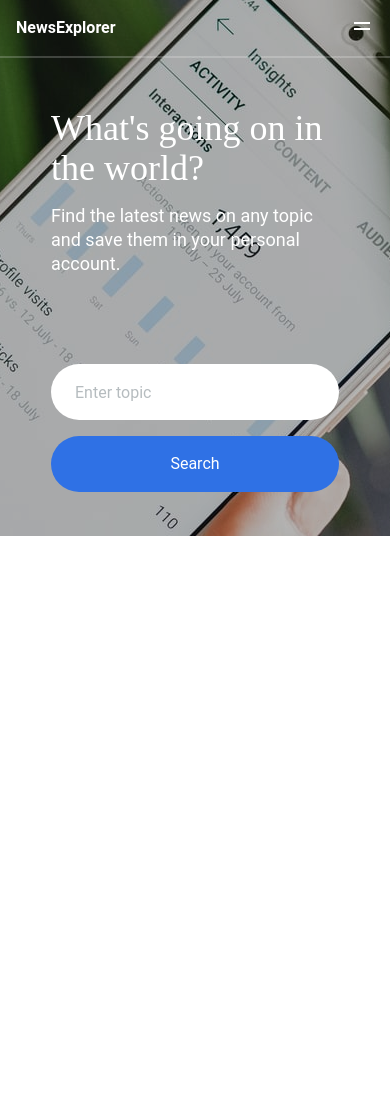
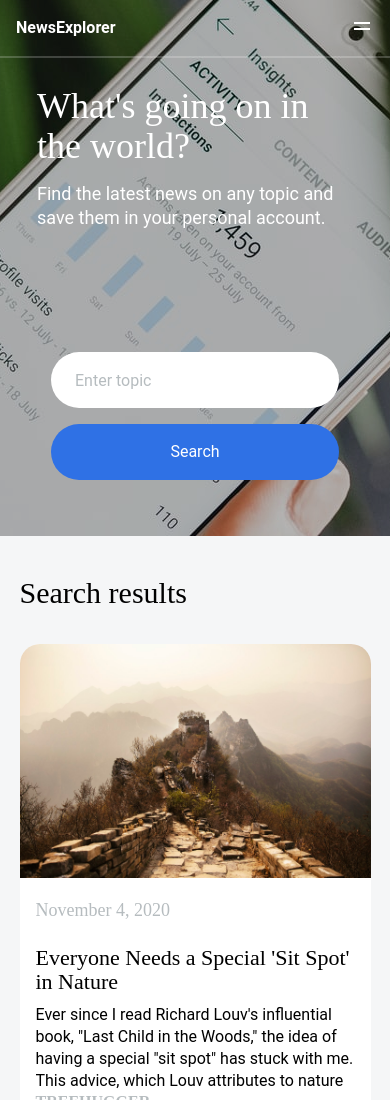
Before and after one commit to dariavolyn/news-explorer-frontend, a React app: page / in a window 390 px wide. Shown: the top 1100 px of the page. Before the commit the page ends 844 px from the top, so only its background shows below. Built offline with nearby package versions, Linux system fonts and the light colour scheme; a web font is replaced by a local one.

Commit message:
grid & main

```diff
--- a/src/components/App/App.css
+++ b/src/components/App/App.css
@@ -3,6 +3,7 @@ body {
     max-width: 1440px;
     margin: 0;
     padding: 0;
+    background-color: #F5F6F7;
 }
 
 .button {
--- a/src/components/Main/Main.css
+++ b/src/components/Main/Main.css
@@ -1,12 +1,12 @@
 .main {
     height: 576px;
     padding: 0;
-    margin: 0;
+    margin: auto;
     position: relative;
     display: flex;
     flex-direction: column;
     justify-content: center;
-    align-items: center;
+    align-content: center;
     background-image: url('../../images/main-background-phone.jpeg');
     background-size: auto;
     background-repeat: no-repeat;
@@ -31,42 +31,9 @@
     color: white;
 }
 
-.main-search {
-    width: 608px;
-    height: 64px;
-    max-width: 608px;
-    margin: 0;
-    padding: 88px 0 0 0;
-}
-
-.main-search-bar {
-    position: absolute;
-    height: 64px;
-    width: 550px;
-    left: 0;
-    font-weight: normal;
-    color: black;
-    background-color: white;
-    margin: 0;
-    padding: 0 0 0 24px;
-    border-radius: 100px 0 0 100px;
-    border: none;
-    outline: none;
-}
-
-.main-search-submit {
-    right: 0;
-    position: absolute;
-    color: white;
-    height: 64px;
-    width: 168px;
-    background-color: #2F71E5;
-    border-radius: 100px;
-    z-index: 3;
-}
-
 .main-subtitle {
     max-width: 608px;
+    padding: 0;
     margin: auto;
     font-weight: 400;
     font-style: normal;
@@ -86,16 +53,17 @@
     z-index: 1;
 }
 
-.main-search-bar::placeholder {
-    color: #B6BCBF;
+.main-page {
+    height: 100%;
 }
 
-@media screen and (min-width: 330px) and (max-width: 720px) {
+@media screen and (min-width: 720px) and (max-width: 1040px) {
     .main {
-        height: 536px;
+        height: 400px;
     }
     .main-container {
-        max-width: 288px;
+        max-width: 452px;
+        margin: 0 auto;
     }
     .main-title {
         font-weight: 400;
@@ -103,22 +71,32 @@
         line-height: 40px;
         padding-bottom: 16px;
     }
-    .main-search {
+}
+
+@media screen and (min-width: 320px) and (max-width: 719px) {
+    .main {
+        height: 536px;
         width: 100%;
+        margin: 0 auto;
+    }
+    .main-container {
+        max-width: 90%;
+        margin: 0 auto;
         display: flex;
-        flex-wrap: wrap;
+        flex-direction: column;
+        align-content: center;
+        justify-content: center;
     }
-    .main-search-bar {
-        width: 288px;
-        height: 56px;
-        border-radius: 100px;
-        position: initial;
+    .main-title-container {
+        max-width: 90%;
+        margin: 0 auto;
+        padding-top: 30px;
     }
-    .main-search-submit {
-        width: 100%;
-        height: 56px;
-        bottom: 0;
-        margin-top: 16px;
-        position: initial;
+    .main-title {
+        font-weight: 400;
+        font-style: normal;
+        font-size: 36px;
+        line-height: 40px;
+        padding-bottom: 16px;
     }
 }
--- a/src/components/Main/Main.js
+++ b/src/components/Main/Main.js
@@ -1,18 +1,20 @@
 import React from 'react';
+import SearchFrom from '../SearchForm/SearchForm.js';
+import NewsCardList from '../NewsCardList/NewsCardList.js';
 
 function Main(props) {
     return (
-        <div className="main">
-            <div className="main-container">
-                <div className="main-title-container">
-                    <h1 className="main-title">What's going on in the world?</h1>
-                    <h2 className="main-subtitle">Find the latest news on any topic and save them in your personal account.</h2>
+        <div className="main-page">
+            <div className="main">
+                <div className="main-container">
+                    <div className="main-title-container">
+                        <h1 className="main-title">What's going on in the world?</h1>
+                        <h2 className="main-subtitle">Find the latest news on any topic and save them in your personal account.</h2>
+                    </div>
+                    <SearchFrom />
                 </div>
-                <form className="main-search">
-                    <input className="main-search-bar" type="text" id="search" placeholder="Enter topic" />
-                    <input className="button main-search-submit" type="submit" value="Search" />
-                </form>
             </div>
+            <NewsCardList />
         </div>
     )
 }
--- /dev/null
+++ b/src/components/NewsCard/NewsCard.css
@@ -0,0 +1,90 @@
+.news-card {
+    margin: 0 auto;
+    padding: 0;
+    border-radius: 20px;
+    background-color: white;
+    position: relative;
+    list-style-type: none;
+    list-style: none;
+    text-align: left;
+    justify-self: center;
+    align-self: center;
+}
+
+.news-card-content {
+    width: calc(100% - 48px);
+    margin: 0 auto;
+    padding: 20px 0 24px 0;
+}
+
+.news-card-date {
+    color: #B6BCBF;
+    font-family: Source Sans Pro;
+    font-size: 18px;
+    font-style: normal;
+    font-weight: 400;
+    line-height: 24px;
+    margin: 0;
+    padding: 0 0 12px 0;
+}
+
+.news-card-title {
+    font-weight: normal;
+    font-style: normal;
+    font-family: Roboto Slab;
+    font-size: 26px;
+    line-height: 30px;
+    margin: 0;
+    padding:12px 0 16px 0;
+}
+
+.news-card-text {
+    font-weight: 400;
+    font-size: 16px;
+    line-height: 22px;
+    margin: 0;
+    width: 100%;
+    padding: 0;
+    overflow: hidden;
+    text-overflow: ellipsis;
+    white-space: normal;
+}
+
+.news-card-picture {
+    width: 100%;
+    margin: 0;
+    padding: 0;
+    background-size: contain;
+    border-radius: 20px 20px 0 0;
+}
+
+.news-card-source {
+    color: #B6BCBF;
+    font-family: Roboto Slab;
+    font-size: 16px;
+    font-style: normal;
+    font-weight: 700;
+    line-height: 20px;
+    text-transform: uppercase;
+    margin: 0;
+    padding: 0;
+}
+
+@media screen and (max-width: 1024px) {
+    .news-card-content {
+        width: calc(100% - 32px);
+        padding-top: 16px;
+    }
+    .news-card-date {
+        padding-bottom: 12px;
+    }
+    .news-card-title {
+        font-style: normal;
+        font-size: 22px;
+        line-height: 24px;
+        padding-bottom: 10px;
+    }
+    .news-card-text {
+        height: 88px;
+    }
+}
--- /dev/null
+++ b/src/components/NewsCard/NewsCard.js
@@ -0,0 +1,18 @@
+import React from 'react';
+import cardPicture1 from '../../images/card.jpeg';
+
+function NewsCard(props) {
+    return (
+        <li className="news-card">
+            <img className="news-card-picture" src={cardPicture1} alt="Card pitcure"></img>
+            <div className="news-card-content">
+                <p className="news-card-date">November 4, 2020</p>
+                <h2 className="news-card-title">Everyone Needs a Special 'Sit Spot' in Nature</h2>
+                <p className="news-card-text">Ever since I read Richard Louv's influential book, "Last Child in the Woods," the idea of having a special "sit spot" has stuck with me. This advice, which Louv attributes to nature educator Jon Young, is for both adults and children to find...</p>
+                <p className="news-card-source">Treehugger</p>
+            </div>
+        </li>
+    )
+}
+
+export default NewsCard;
--- /dev/null
+++ b/src/components/NewsCardList/NewsCardList.css
@@ -0,0 +1,77 @@
+.news-card-list {
+    min-width: 0;
+    margin: 0 auto;
+    padding: 80px 0 0 0;
+}
+
+.news-card-list-title {
+    grid-column: 1 / -1;
+    font-family: Roboto Slab;
+    font-size: 36px;
+    font-style: normal;
+    font-weight: 400;
+    line-height: 40px;
+    margin: 0 0 48px 0;
+    padding: 0;
+}
+
+.news-card-list-grid {
+    margin: 0;
+    padding: 0;
+    display: grid;
+    grid-template-columns: repeat(auto-fit, 400px);
+    grid-gap: 16px;
+    justify-content: center;
+    align-content: center;
+}
+
+.news-card-show-more {
+    background-color: #E8E8E8;
+    border-radius: 80px;
+    width: 288px;
+    height: 64px;
+    margin: 64px calc((100% - 288px)/2) 0 calc((100% - 288px)/2);
+    padding: 0;
+}
+
+@media screen and (min-width: 720px) and (max-width: 1024px) {
+    .news-card-list {
+        padding-top: 40px;
+    }
+
+    .news-card-list-title {
+        margin-bottom: 24px;
+    }
+
+    .news-card-list-grid {
+        grid-template-columns: repeat(auto-fit, 224px);
+        grid-gap: 8px;
+    }
+
+    .news-card-show-more {
+        margin-top: 32px
+    }
+}
+
+@media screen and (min-width: 320px) and (max-width: 719px) {
+    .news-card-list {
+        padding-top: 40px;
+    }
+
+    .news-card-list-title {
+        margin-bottom: 24px;
+        font-size: 30px;
+        line-height: 34px;
+    }
+
+    .news-card-list-grid {
+        grid-template-columns: repeat(auto-fit, 90%);
+        grid-gap: 10px;
+    }
+
+    .news-card-show-more {
+        background-color: white;
+        margin-top: 16px;
+        height: 56px;
+    }
+}
--- /dev/null
+++ b/src/components/NewsCardList/NewsCardList.js
@@ -0,0 +1,20 @@
+import React from 'react';
+import NewsCard from '../NewsCard/NewsCard.js'
+
+function NewsCardList() {
+    return (
+        <div className="news-card-list">
+            <ul className="news-card-list-grid">
+                <h3 className="news-card-list-title">Search results</h3>
+                <NewsCard />
+                <NewsCard />
+                <NewsCard />
+                <NewsCard />
+                <NewsCard />
+            </ul>
+            <button className="button news-card-show-more" type="button">Show more</button>
+        </div>
+    )
+}
+
+export default NewsCardList;
--- /dev/null
+++ b/src/components/SearchForm/SearchForm.css
@@ -0,0 +1,72 @@
+.search-form {
+    max-width: 608px;
+    height: 64px;
+    max-width: 608px;
+    margin: 0 auto;
+    padding: 88px 0 0 0;
+    position: relative;
+}
+
+.search-bar {
+    height: 64px;
+    width: 550px;
+    left: 0;
+    font-weight: normal;
+    color: black;
+    background-color: white;
+    margin: 0;
+    padding: 0 0 0 24px;
+    border-radius: 100px 0 0 100px;
+    border: none;
+    outline: none;
+}
+
+.search-submit {
+    right: 0;
+    position: absolute;
+    color: white;
+    height: 64px;
+    width: 168px;
+    background-color: #2F71E5;
+    border-radius: 100px;
+    z-index: 3;
+}
+
+.search-bar::placeholder {
+    color: #B6BCBF;
+}
+
+@media screen and (min-width: 720px) and (max-width: 1040px) {
+    .search-form {
+        padding-top: 48px;
+    }
+    .search-bar {
+        margin: 0 auto;
+        width: 400px;
+        height: 56px;
+    }
+    .search-submit {
+        height: 56px;
+    }
+}
+
+@media screen and (min-width: 320px) and (max-width: 719px) {
+    .search-form {
+        width: 288px;
+        margin: 0 auto;
+        height: 128px;
+        padding-top: 122px;
+    }
+    .search-bar {
+        border-radius: 100px;
+        position: initial;
+        width: 264px;
+        height: 56px;
+    }
+    .search-submit {
+        position: initial;
+        height: 56px;
+        width: 288px;
+        margin-top: 16px;
+    }
+}
--- /dev/null
+++ b/src/components/SearchForm/SearchForm.js
@@ -0,0 +1,12 @@
+import React from 'react';
+
+function SearchForm() {
+    return (
+        <form className="search-form">
+            <input className="search-bar" type="text" id="search" placeholder="Enter topic" />
+            <input className="button search-submit" type="submit" value="Search" />
+        </form>
+    )
+}
+
+export default SearchForm;
--- a/src/index.css
+++ b/src/index.css
@@ -3,3 +3,6 @@
 @import url('./components/App/App.css');
 @import url('./components/Header/Header.css');
 @import url('./components/Main/Main.css');
+@import url('./components/SearchForm/SearchForm.css');
+@import url('./components/NewsCardList/NewsCardList.css');
+@import url('./components/NewsCard/NewsCard.css');
--- a/src/vendor/fonts/fonts.css
+++ b/src/vendor/fonts/fonts.css
@@ -13,7 +13,7 @@
 @font-face {
     src: url(./roboto-400-regular.woff);
     font-family: 'Roboto';
-    font-weight: normal;
+    font-weight: 400;
 }
 
 @font-face {
@@ -21,3 +21,9 @@
     font-family: 'Roboto Slab';
     font-weight: 400;
 }
+
+@font-face {
+    src: url(./inter-400-regular.woff);
+    font-weight: 400;
+    font-family: 'Source Sans Pro';
+}
```
Also changed, not shown: src/components/Header/Header.css (+10 -1 lines), src/images/card.jpeg (added), 2 other files.
